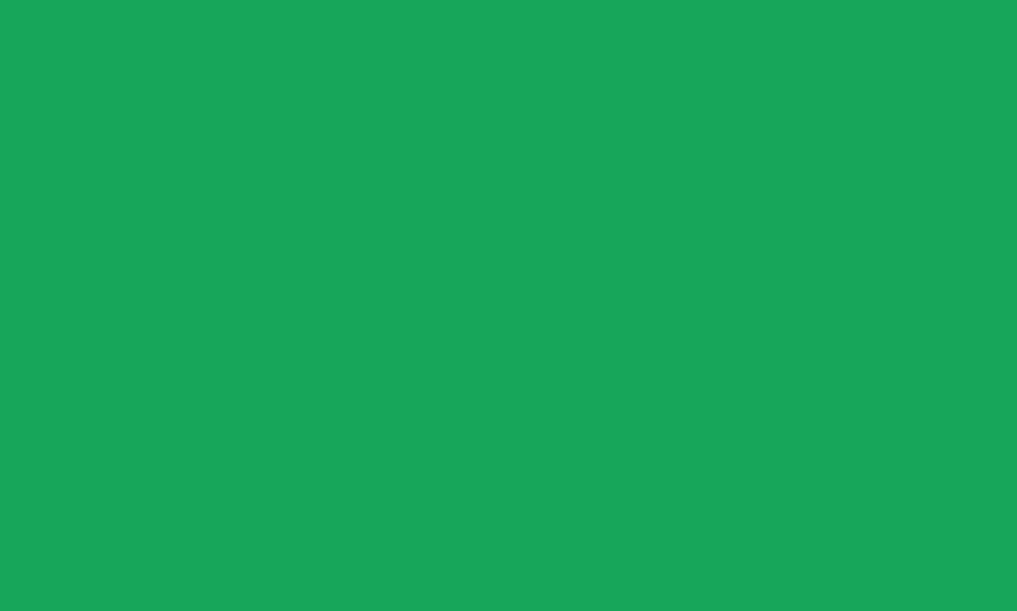
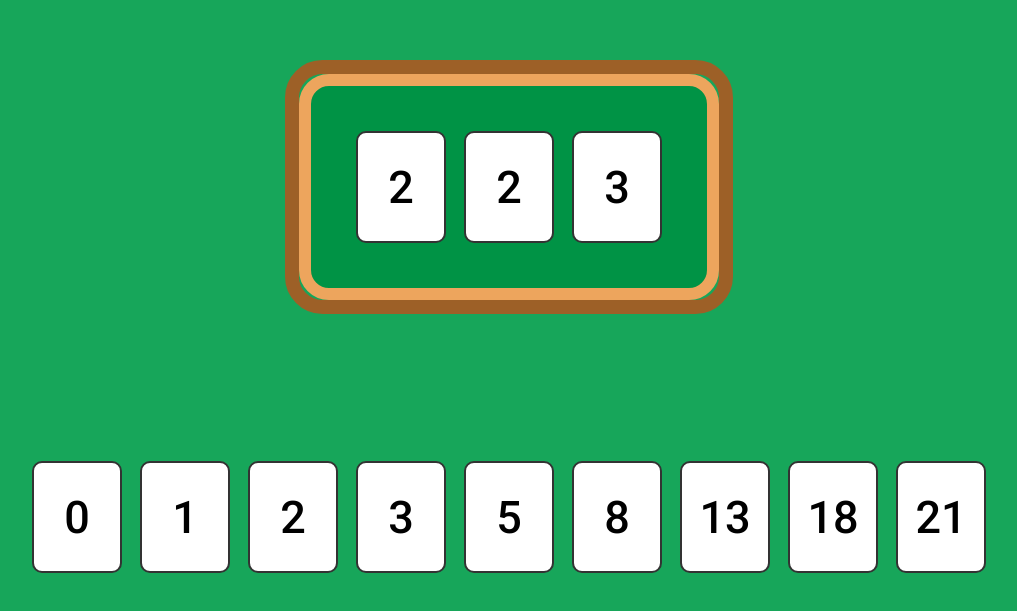
Before and after one commit to mateusKoppe/planning-poker, a React (Create React App) app in the folder client/: page /game/1 in a window 1280 px wide. Shown: the part 129-740 px from the top of the page, without its empty margins (131-1148 px from the left). Built offline with nearby package versions, Linux system fonts and the light colour scheme.

Commit message:
Implement base to game screen

```diff
--- a/client/src/Router.tsx
+++ b/client/src/Router.tsx
@@ -3,6 +3,7 @@ import { BrowserRouter, Switch, Route } from "react-router-dom";
 
 import Home from "./pages/Home";
 import CreateGame from "pages/CreateGame";
+import Game from "pages/Game";
 
 const Router = () => {
   return (
@@ -10,6 +11,7 @@ const Router = () => {
       <Switch>
         <Route exact path="/" component={Home} />
         <Route exact path="/create-game" component={CreateGame} />
+        <Route exact path="/game/:gameId" component={Game} />
       </Switch>
     </BrowserRouter>
   );
--- /dev/null
+++ b/client/src/components/Card.tsx
@@ -0,0 +1,33 @@
+import React from "react";
+import styled from "styled-components";
+
+interface CardProps {
+  value: Number;
+}
+
+const Wrapper = styled.button`
+  background-color: white;
+  border: 0.2rem solid #333;
+  border-radius: 1rem;
+  color: black;
+  cursor: pointer;
+  font-family: inherit;
+  font-size: 4.5rem;
+  width: 2em;
+  height: 2.5em;
+  margin: .2em;
+  display: inline-flex;
+  justify-content: center;
+  align-items: center;
+  transition: .15s all ease;
+
+  &:hover {
+    transform: scale(1.2)
+  }
+`;
+
+const Card = ({ value }: CardProps) => {
+  return <Wrapper>{value}</Wrapper>;
+};
+
+export default Card;
--- a/client/src/components/PokerTable/index.tsx
+++ b/client/src/components/PokerTable/index.tsx
@@ -11,6 +11,7 @@ const Content = styled.div`
   padding: 2em;
   background-color: ${({ theme }) => theme.colors.pokerGreen};
   border: .7em solid ${({ theme }) => theme.colors.pokerBorderLight};
+  text-align: center;
 `
 
 type PokerTableProps = {
--- a/client/src/pages/CreateGame/index.tsx
+++ b/client/src/pages/CreateGame/index.tsx
@@ -4,6 +4,7 @@ import styled from "styled-components";
 
 import { Button, Input, Select } from "components/Ui";
 import { createGame } from "store/reducers/game";
+import { useHistory } from "react-router-dom";
 
 const Wrapper = styled.div`
   display: flex;
@@ -21,6 +22,7 @@ const Content = styled.div`
 
 const CreateGame = () => {
   const dispatch = useDispatch()
+  const history = useHistory()
 
   const [game, setGame] = useState({
     name: '',
@@ -38,6 +40,7 @@ const CreateGame = () => {
     e.preventDefault()
 
     dispatch(createGame(game))
+    history.push("/game/123")
   }
 
   return (
--- /dev/null
+++ b/client/src/pages/Game/index.tsx
@@ -0,0 +1,65 @@
+import React from "react";
+import { useSelector } from "react-redux";
+import styled from "styled-components";
+import { RootState } from "store/reducers";
+import PokerTable from "components/PokerTable";
+import Card from "components/Card";
+
+const Wrapper = styled.div`
+  display: grid;
+  grid-template-columns: auto;
+  grid-template-rows: 10rem auto auto;
+  padding: 2rem;
+  min-height: 100vh;
+`;
+
+const Header = styled.header``;
+
+const RoomName = styled.h2`
+  font-size: 3.5rem;
+  margin: .1em 0;
+`;
+
+const Table = styled.div`
+  display: flex;
+  align-items: center;
+  justify-content: center;
+`;
+
+const Hand = styled.div`
+  display: flex;
+  flex-wrap: wrap;
+  text-align: center;
+  justify-content: center;
+  align-items: center;
+`;
+
+const Game = () => {
+  const hand = [0, 1, 2, 3, 5, 8, 13, 18, 21];
+
+  const game = useSelector((state: RootState) => state.game);
+
+  return (
+    <Wrapper>
+      <Header>
+        <RoomName>{game.name}</RoomName>
+      </Header>
+      <Table>
+        <PokerTable>
+          <Card value={2}/>
+          <Card value={2}/>
+          <Card value={3}/>
+        </PokerTable>
+      </Table>
+      <Hand>
+        <div>
+          {hand.map((value) => (
+            <Card value={value} key={value} />
+          ))}
+        </div>
+      </Hand>
+    </Wrapper>
+  );
+};
+
+export default Game;
--- a/client/src/store/reducers/index.ts
+++ b/client/src/store/reducers/index.ts
@@ -2,6 +2,10 @@ import { combineReducers } from '@reduxjs/toolkit'
 
 import game from './game'
 
-export default combineReducers({
+const rootReducer = combineReducers({
   game
 })
+
+export type RootState = ReturnType<typeof rootReducer>
+
+export default rootReducer
```
